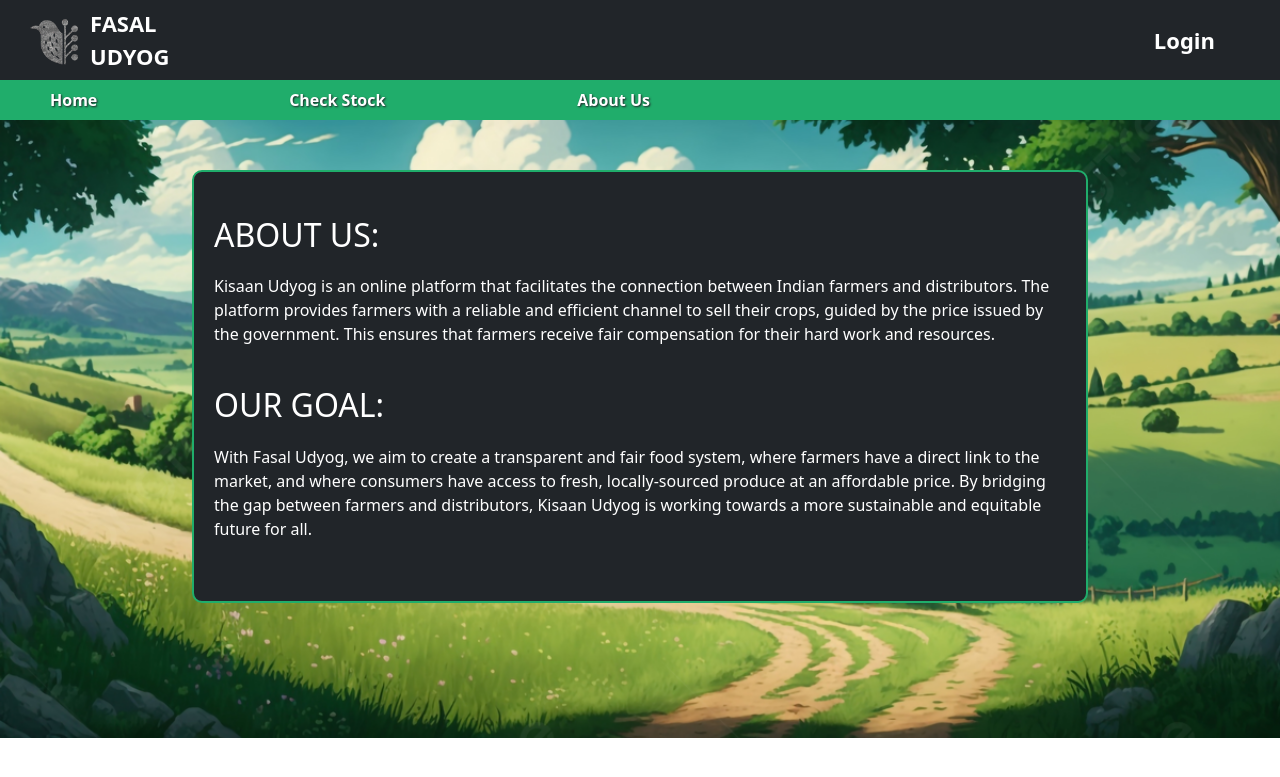
After one commit to RaghavenPrasad/Fasal-Udyog, a Django app: page /about_us/ in a window 1280 px wide. The commit adds this page. Shown: the top 777 px of the page. Run offline with Django 4.2, Linux system fonts and the light colour scheme.

Commit message:
-Added different functions for users in different groups -Added Home and About Us Page

```diff
--- /dev/null
+++ b/FasalUdyog/FasalUdyog_Website/templates/aboutus.html
@@ -0,0 +1,37 @@
+{% extends "base.html" %}
+
+{% block content %}
+
+<style>
+    .regform {
+        width: 70%;
+        margin: 0 auto;
+        padding: 20px;
+        border: 2px solid #20ad6b;
+        border-radius: 10px;
+        margin-top: 50px;
+        background-color: #212529;
+        color: white;
+    }
+
+    .regform h2 {
+        text-align: left;
+        margin-bottom: 20px;
+    }
+
+    .regform p {
+        text-align: left;
+        margin-bottom: 40px;
+    }
+
+</style>
+
+<div class="regform">
+    <br>
+    <h2>ABOUT US:</h2>
+    <p>Kisaan Udyog is an online platform that facilitates the connection between Indian farmers and distributors. The platform provides farmers with a reliable and efficient channel to sell their crops, guided by the price issued by the government. This ensures that farmers receive fair compensation for their hard work and resources.</p>
+    <h2>OUR GOAL:</h2>
+    <p>With Fasal Udyog, we aim to create a transparent and fair food system, where farmers have a direct link to the market, and where consumers have access to fresh, locally-sourced produce at an affordable price. By bridging the gap between farmers and distributors, Kisaan Udyog is working towards a more sustainable and equitable future for all.</p>
+</div>
+
+{% endblock %}
--- a/FasalUdyog/FasalUdyog_Website/templates/base.html
+++ b/FasalUdyog/FasalUdyog_Website/templates/base.html
@@ -44,6 +44,8 @@
           align-items: center;
           height: 40px;
           padding: 0 50px;
+          text-shadow: 1px 1px 2px #212529;
+
       }
 
       .navtabs-container {
@@ -62,7 +64,7 @@
       }
 
       .user-container {
-          width: 150px;
+          /* width: 150px; */
           display: flex;
           justify-content: center;
           align-items: center;
@@ -73,6 +75,7 @@
       .user-container .navtab {
           text-decoration: none;
           color: white;
+          margin-right: 35px;
       }
 
     </style>
@@ -86,11 +89,12 @@
 
         {% if user.is_authenticated %}
             <div class="user-container">
-            <a class="navtab" href="{% url 'logout' %}"> Logout </a>
+                <a class="navtab"> Welcome, {{ user.username }} </a>
+                <a class="navtab" href="{% url 'logout' %}"> Logout </a>
             </div>
         {% else %}
             <div class="user-container">
-            <a class="navtab" href="{% url 'login' %}"> Login </a>
+                <a class="navtab" href="{% url 'login' %}"> Login </a>
             </div>
         {% endif %}
 
@@ -100,11 +104,15 @@
       <div class="navtabs-container">
         <a class="navtab" href="{% url 'home' %}"> Home </a>
         {% if user.is_authenticated %}
-        <a class="navtab" href="{% url 'registerfarmer' %}"> Register Farmer </a>
-        <a class="navtab" href="{% url 'order' %}"> Place Order </a>
+            {% if user.groups.all.0.name == "Center_Manager" %}
+                <a class="navtab" href="{% url 'registerfarmer' %}"> Register Farmer </a>
+            {% endif %}
+            {% if user.groups.all.0.name == "Consumer" %}
+                <a class="navtab" href="{% url 'order' %}"> Place Order </a>
+            {% endif %}
         {% endif %}
         <a class="navtab" href="{% url 'checkstock' %}"> Check Stock </a>
-        <a class="navtab" href="/about"> About Us </a>
+        <a class="navtab" href="{% url 'about' %}"> About Us </a>
         <!-- <a class="navtab" href="{% url 'login' %}"> Login </a> -->
 
       </div>
--- a/FasalUdyog/FasalUdyog_Website/templates/registerfarmer.html
+++ b/FasalUdyog/FasalUdyog_Website/templates/registerfarmer.html
@@ -2,6 +2,7 @@
 
 {% block content %}
     {% if user.is_authenticated %}
+    {% if user.groups.all.0.name == "Center_Manager" %}
 
     <style>
         .regform {
@@ -65,8 +66,11 @@
                 Farmer Registered Successfully!
             {% endif %}
         </div>
-    </form>>
+    </form>
 
+    {% else %}
+        <h1 style="text-align: center; margin-top: 5cm; color: #212529;">Sorry! You Are Not Allowed To Access This Page</h1>
+    {% endif %}
     {% else %}
         <h1 style="text-align: center; margin-top: 5cm; color: #212529;">Sorry! You Must Login To View This Page</h1>
     {% endif %}
--- a/FasalUdyog/FasalUdyog_Website/urls.py
+++ b/FasalUdyog/FasalUdyog_Website/urls.py
@@ -5,5 +5,7 @@ urlpatterns = [
     path("", views.home, name="home"),
     path("register_farmer/", views.registerfarmer, name="registerfarmer"),
     path("check_stock/", views.checkstock, name="checkstock"),
-    path("order/", views.order, name="order")
+    path("order/", views.order, name="order"),
+    path("about_us/", views.about, name="about"),
+
 ]
--- a/FasalUdyog/FasalUdyog_Website/views.py
+++ b/FasalUdyog/FasalUdyog_Website/views.py
@@ -60,3 +60,6 @@ def order(request):
         "form": orderForm(),
         "submitted": submitted,
     })
+
+def about(request):
+    return render(request, "aboutus.html")
```
Also changed, not shown: FasalUdyog/FasalUdyog_Website/templates/home.html (+18 -3 lines), FasalUdyog/db.sqlite3.
